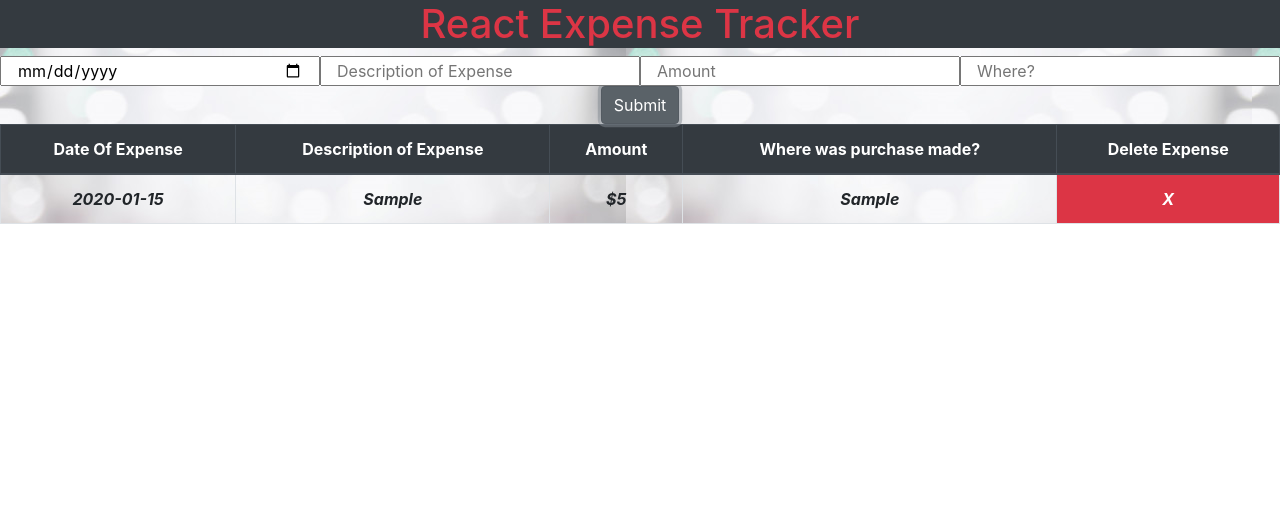
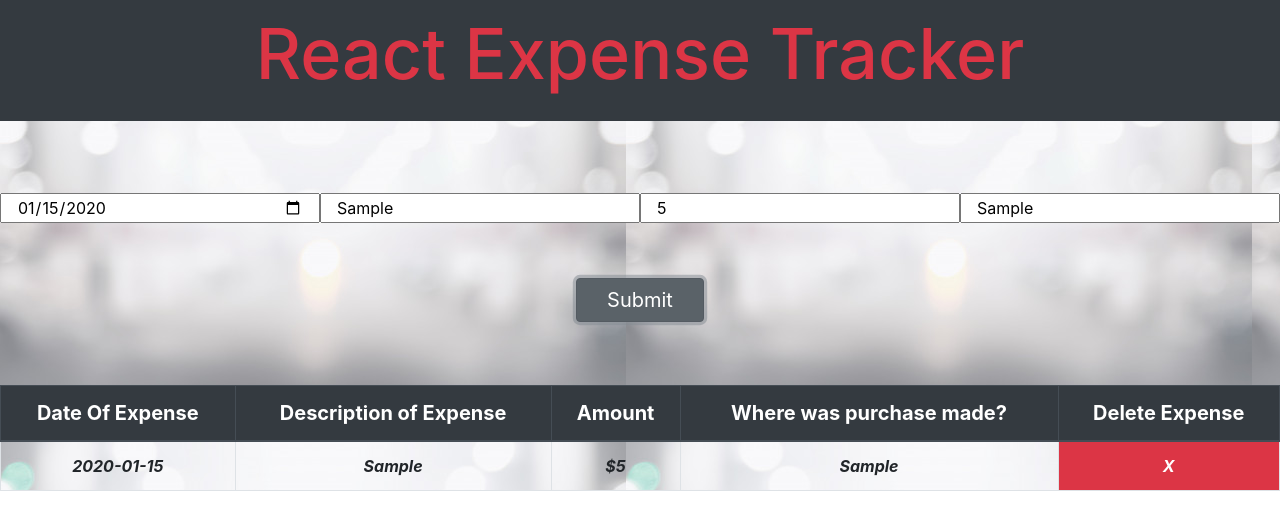
Before and after one commit to jbri91/reactExpenseTracker, a React (Create React App) app: page / in a window 1280 px wide. Both pictures are taken after typing "2020-01-15", "Sample", "5", "Sample" into the empty fields and a click on the button "Submit". Shown: the top 530 px of the page. Built offline with nearby package versions, Linux system fonts and the light colour scheme.

Commit message:
codeReview

```diff
--- a/src/App.js
+++ b/src/App.js
@@ -4,8 +4,7 @@ import Header from "./components/Header";
 import Table from "./components/Table";
 import UserInput from "./components/UserInput";
 import "bootstrap/dist/css/bootstrap.min.css";
-import backgroundImage from './abstractBlackAndWhiteBackground.jpg'
-
+import backgroundImage from "./abstractBlackAndWhiteBackground.jpg";
 
 class App extends React.Component {
   constructor(props) {
@@ -15,79 +14,76 @@ class App extends React.Component {
       desc: "",
       amount: "",
       place: "",
-      expense: [],
+      expenses: [],
     };
     this.handleChange = this.handleChange.bind(this);
     this.handleSubmit = this.handleSubmit.bind(this);
     this.deleteRow = this.deleteRow.bind(this);
   }
   handleChange(e) {
-    const value = e.target.value;
+    const { name, value } = e.target;
     this.setState({
-      [e.target.name]: value,
+      [name]: value,
     });
   }
 
-
   handleSubmit(e) {
     e.preventDefault();
-    // let stateExpense = this.state.expense
-    let date = document.getElementById('date');
-    let desc = document.getElementById('desc');
-    let amount = document.getElementById('amount');
-    let place = document.getElementById('place');
-    const newExpense = [...this.state.expense];
-    const expenses = {
-      id: Math.floor(new Date().getTime() * Math.random()),
+
+    const date = document.getElementById("date");
+    const desc = document.getElementById("desc");
+    const amount = document.getElementById("amount");
+    const place = document.getElementById("place");
+
+    const expenseItem = {
+      id: Math.random(),
       date: this.state.date,
       desc: this.state.desc,
       amount: this.state.amount,
       place: this.state.place,
     };
 
-
     if (!date.value || !desc.value || !amount.value || !place.value) {
-      alert('Please Fill Out ')
+      alert("Please Fill Out All Input Fields ");
     } else {
-    newExpense.push(expenses);
-    date.value=""
-    desc.value=""
-    amount.value=""
-    place.value=""
-    localStorage.setItem("Expense", JSON.stringify(newExpense));
-    this.setState({ expense: newExpense });
-
-
+      this.setState({
+        expenses: [...this.state.expenses, expenseItem],
+      });
+    }
   }
-}
 
   deleteRow(expenseId) {
-    let index = this.state.expense.findIndex(item => item.id === expenseId)
-    this.state.expense.splice(index, 1)
-    const newExpense = [...this.state.expense];
-    localStorage.setItem('Expense', JSON.stringify(newExpense))
-    this.setState({ newExpense })
+    const tableMinuesOneRow = this.state.expenses.filter((targetRow) => {
+      return targetRow.id !== expenseId;
+    });
+    this.setState({ expenses: tableMinuesOneRow });
   }
 
   componentDidMount() {
-    const savedExpenses = JSON.parse(localStorage.getItem("Expense")) || [];
-    const expense = [...this.state.expense, ...savedExpenses];
-    this.setState({ expense });
+    const savedExpenses = JSON.parse(localStorage.getItem("Expense"));
+    savedExpenses
+      ? this.setState({ expenses: savedExpenses })
+      : this.setState({ expenses: [] });
+  }
+
+  componentDidUpdate(prevProps, prevState) {
+    if (this.state.expenses !== prevState.expenses.length) {
+      localStorage.setItem("Expense", JSON.stringify(this.state.expenses));
+    }
   }
 
   render() {
     return (
-      <div className="App" style={{ backgroundImage: `url(${backgroundImage})`}}>
+      <div
+        className="App"
+        style={{ backgroundImage: `url(${backgroundImage})` }}
+      >
         <Header />
         <UserInput
-          date={this.state.expense.date}
-          desc={this.state.expense.desc}
-          amount={this.state.expense.amount}
-          place={this.state.expense.place}
           handleChange={this.handleChange}
           handleSubmit={this.handleSubmit}
         />
-        <Table expenses={this.state.expense} deleteRow={this.deleteRow} />
+        <Table expenses={this.state.expenses} deleteRow={this.deleteRow} />
       </div>
     );
   }
--- a/src/components/ExpenseRow.js
+++ b/src/components/ExpenseRow.js
@@ -1,15 +1,16 @@
 import React from "react";
-class ExpenseRow extends React.Component {
-  render() {
+
+const ExpenseRow = (props) => {
     return (
       <tr>
-        <td>{this.props.date}</td>
-        <td>{this.props.desc}</td>
-        <td>${this.props.amount}</td>
-        <td>{this.props.place}</td>
+        <td>{props.date}</td>
+        <td>{props.desc}</td>
+        <td>${props.amount}</td>
+        <td>{props.place}</td>
         <td
+          style={{cursor: 'pointer'}}
           type="btn"
-          onClick={(e) => this.props.deleteRow(this.props.expenseId)}
+          onClick={(e) => props.deleteRow(props.expenseId)}
           className="btn-danger"
           id="deleteButton"
         >
@@ -17,7 +18,7 @@ class ExpenseRow extends React.Component {
         </td>
       </tr>
     );
-  }
+
 }
 
 export default ExpenseRow;
--- a/src/components/Header.js
+++ b/src/components/Header.js
@@ -1,13 +1,16 @@
 import React from "react";
 
-class Header extends React.Component {
-  render() {
+const Header = () => {
+
     const styles = {
       color: "#dc3545",
       backgroundColor: "#343a40",
+      fontSize: '70px',
+      paddingTop: '12px',
+      paddingBottom: '25px',
     };
     return <h1 style={styles}> React Expense Tracker</h1>;
-  }
+
 }
 
 export default Header;
--- a/src/components/Table.js
+++ b/src/components/Table.js
@@ -1,13 +1,12 @@
 import React from "react";
 import ExpenseRow from "./ExpenseRow";
 
-class Table extends React.Component {
-  render() {
+const Table = (props) => {
     return (
       <div>
         <table className="table table-bordered table-hover">
           <thead className="thead-dark thead-border">
-            <tr>
+            <tr style={{ fontSize: '20px' }}>
               <th>Date Of Expense</th>
               <th>Description of Expense</th>
               <th>Amount</th>
@@ -16,23 +15,22 @@ class Table extends React.Component {
             </tr>
           </thead>
           <tbody style={{ fontWeight: "bold", fontStyle: "italic" }}>
-            {this.props.expenses.map((item, key) => (
+            {props.expenses.map((expenseItem) => (
               <ExpenseRow
-                expenseId={this.props.expenses[key].id}
-                date={this.props.expenses[key].date}
-                desc={this.props.expenses[key].desc}
-                amount={this.props.expenses[key].amount}
-                place={this.props.expenses[key].place}
-                item={item}
-                key={key}
-                deleteRow={this.props.deleteRow}
+                key={expenseItem.id}
+                date={expenseItem.date}
+                desc={expenseItem.desc}
+                amount={expenseItem.amount}
+                place={expenseItem.place}
+                deleteRow={props.deleteRow}
+                expenseId={expenseItem.id}
               />
             ))}
           </tbody>
         </table>
       </div>
     );
-  }
+
 }
 
 export default Table;
--- a/src/components/UserInput.js
+++ b/src/components/UserInput.js
@@ -1,25 +1,27 @@
 import React from "react";
 
-class UserInput extends React.Component {
-  render() {
+const UserInput = (props) => {
   return (
-      <form onSubmit={this.props.handleSubmit}>
+    <form
+      onSubmit={props.handleSubmit}
+      style={{ paddingTop: "5%", paddingBottom: "3%" }}
+    >
       <input
         name="date"
         className="col-sm-6 col-md-3"
         type="date"
         placeholder="Date of Expense"
         id="date"
-          value={this.props.date}
-          onChange={this.props.handleChange}
+        value={props.date}
+        onChange={props.handleChange}
       ></input>
       <input
         name="desc"
         className="col-sm-6 col-md-3"
         placeholder="Description of Expense"
         id="desc"
-          value={this.props.desc}
-          onChange={this.props.handleChange}
+        value={props.desc}
+        onChange={props.handleChange}
       ></input>
       <input
         name="amount"
@@ -27,23 +29,31 @@ class UserInput extends React.Component {
         type="number"
         placeholder="Amount"
         id="amount"
-          value={this.props.amount}
-          onChange={this.props.handleChange}
+        value={props.amount}
+        onChange={props.handleChange}
       ></input>
       <input
         name="place"
         className="col-sm-6 col-md-3"
         placeholder="Where?"
         id="place"
-          value={this.props.place}
-          onChange={this.props.handleChange}
+        value={props.place}
+        onChange={props.handleChange}
       ></input>
-        <button type="submit" className="btn btn-secondary">
+      <button
+        type="submit"
+        className="btn btn-secondary"
+        style={{
+          marginTop: "55px",
+          marginBottom: "25px",
+          fontSize: "20px",
+          width: "10%",
+        }}
+      >
         Submit
       </button>
     </form>
   );
-  }
-}
+};
 
 export default UserInput;
```
Lines whose indentation alone changed are shown as unchanged.
